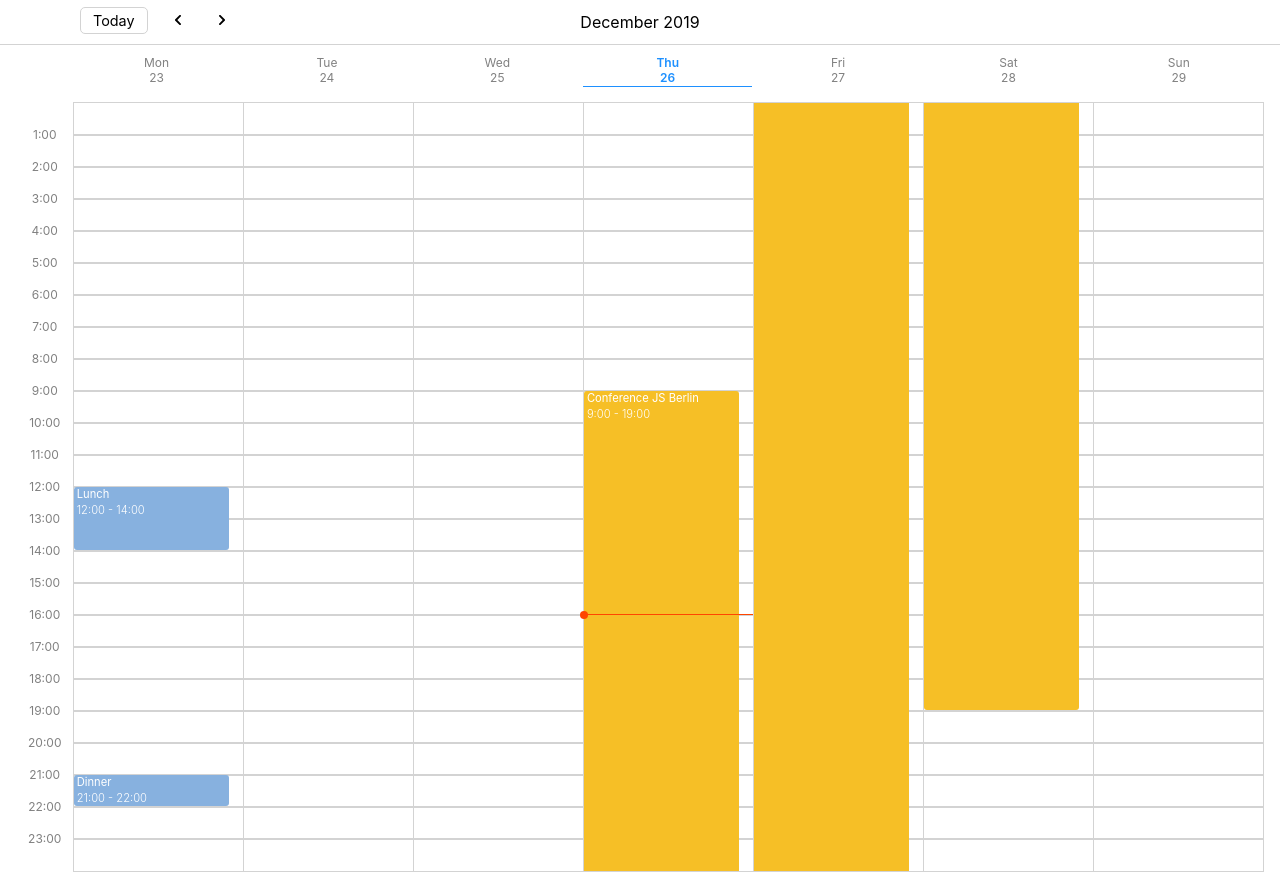
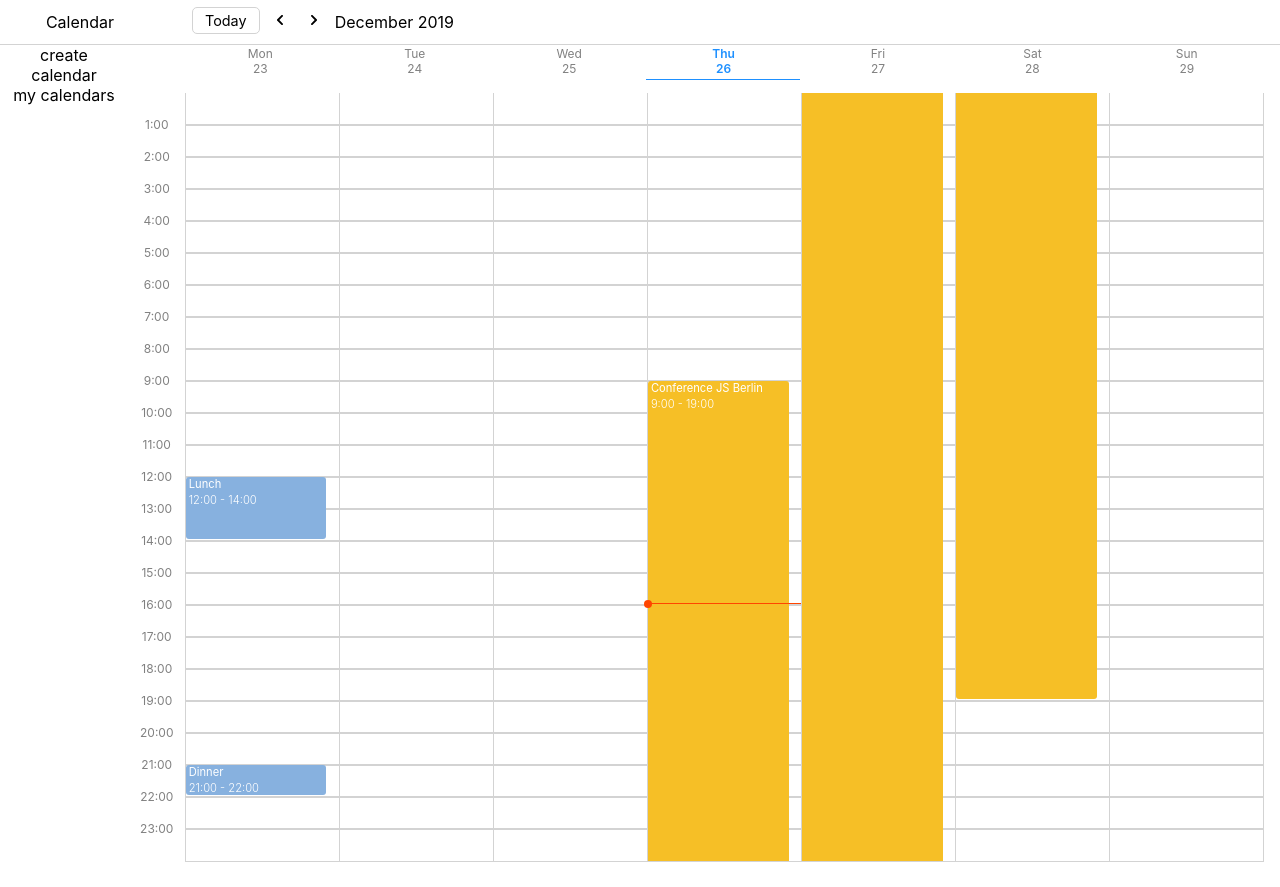
Before and after one commit to smikulic/gcalendar-clone-client, a React (Create React App) app: page / in a window 1280 px wide. Built offline with nearby package versions, Linux system fonts and the light colour scheme.

Commit message:
Update layout

```diff
--- a/src/App.css
+++ b/src/App.css
@@ -6,9 +6,54 @@
   box-sizing: border-box;
 }
 
+.sidebar {
+  z-index: 2;
+  position: fixed;
+  top: 2.8rem;
+  width: 8rem;
+  height: 100%;
+  background: white;
+}
+
+.main-overview {
+  padding-top: 2.8rem;
+  padding-left: 7rem;
+}
+
+.days-axis {
+  z-index: 2;
+  position: fixed;
+  left: 7rem;
+  right: 0;
+  display: flex;
+  padding: 0 1rem 0.8rem 1rem;
+  min-width: 42rem;
+  height: 3rem;
+  background: white;
+}
+
+.days-axis .hours-axis {
+  width: 3.6rem;
+}
+
+.day-label {
+  padding: 0.1rem 0;
+  width: 14.2%;
+  font-size: 0.75rem;
+  color: gray;
+  border-bottom: 1px solid transparent;
+  outline: 1px solid white;
+}
+
+.day-label.active {
+  font-weight: 600;
+  color: dodgerblue;
+  border-bottom: 1px solid dodgerblue;
+}
+
 .week-overview {
   display: inline-flex;
-  padding: 1rem;
+  padding: 3rem 1rem 1rem 1rem;
   min-width: 42rem;
   width: 100%;
   height: 100%;
@@ -84,32 +129,6 @@
   cursor: ns-resize;
 }
 
-.days-axis {
-  display: flex;
-  margin: 0.5rem 0 0 0;
-  padding: 0 1rem;
-  min-width: 42rem;
-}
-
-.days-axis .hours-axis {
-  width: 3.6rem;
-}
-
-.day-label {
-  padding: 0.1rem 0;
-  width: 14.2%;
-  font-size: 0.75rem;
-  color: gray;
-  border-bottom: 1px solid transparent;
-  outline: 1px solid white;
-}
-
-.day-label.active {
-  font-weight: 600;
-  color: dodgerblue;
-  border-bottom: 1px solid dodgerblue;
-}
-
 .hour-label {
   padding: 0 0.75rem;
   height: 2rem;
@@ -160,11 +179,6 @@
   border-radius: 3px;
 }
 
-
-/* .hour-wrapper.between:last-child .hour {
-  height: 1.9rem;
-} */
-
 .hour.is-active {
   background-color: #0e61b9;
 }
--- a/src/App.js
+++ b/src/App.js
@@ -9,6 +9,7 @@ import './App.css';
 
 // TODO:
 // 1. Add overlapping events (2 during the same time)
+// 2. Fixed height calendar scroll
 // 2. Drag and drop events
 // 3. Expand events (edit for time end)
 class App extends Component {
@@ -194,6 +195,14 @@ class App extends Component {
           onClickNextWeek={() => this.changeCurrentWeek('next')}
           title={`${currentWeek.weekStart.toLocaleString('default', { month: 'long' })} ${currentWeek.weekStart.getFullYear()}`}
         />
+        <div className="sidebar">
+          <div>create</div>
+          <div>calendar</div>
+          <div>my calendars</div>
+        </div>
+
+        <div className="main-overview">
+
           <div className="days-axis">
             <div className="hours-axis">
               <div className="hour-label">0</div>
@@ -214,6 +223,7 @@ class App extends Component {
               )
             })}
           </div>
+
           <div className="week-overview" onMouseMove={resizeStart ? this.handleMouseMove : undefined}>
             <div className="hours-axis">
               { totalHours.map((hour, key) => <div key={key} className="hour-label">{hour}</div>) }
@@ -305,6 +315,8 @@ class App extends Component {
               })}
             </div>
           </div>
+
+        </div>
       </div>
     );
   }
--- a/src/components/CreateEventPopup/CreateEventPopup.css
+++ b/src/components/CreateEventPopup/CreateEventPopup.css
@@ -117,7 +117,8 @@
   border-bottom: 1px solid #0e61b9;
 }
 
-.create-event-popup .popup-submit-button {
+.create-event-popup .popup-submit-button,
+ .create-event-popup .popup-more-options-button {
   position: absolute;
   right: 1rem;
   bottom: 1rem;
@@ -127,6 +128,7 @@
   font-weight: 500;
   color: white;
   background: #0e61b9;
+  border: 1px solid transparent;
   border-radius: 5px;
   transition: background 0.15s ease-in-out;
   outline: 0;
@@ -138,9 +140,19 @@
     bottom: 0.6rem;
   }
 }
-
 .create-event-popup .popup-submit-button:hover {
   background: #0e61b9c9;
+}
+
+.create-event-popup .popup-more-options-button {
+  right: 5.4rem;
+  width: 6rem;
+  background: white;
+  color: gray;
+}
+.create-event-popup .popup-more-options-button:hover {
+  background: #eee;
+  cursor: not-allowed; /* remove after feature is done */
 }
 
 .create-event-popup .close-button {
--- a/src/components/CreateEventPopup/CreateEventPopup.js
+++ b/src/components/CreateEventPopup/CreateEventPopup.js
@@ -75,6 +75,12 @@ export default function CreateEventPopup ({
         />
       </div>
       <button
+        className="popup-more-options-button"
+        // onClick={onMoreOptions}
+      >
+        More options
+      </button>
+      <button
         className="popup-submit-button"
         onClick={onSaveEvent}
       >
--- a/src/components/Header/Header.css
+++ b/src/components/Header/Header.css
@@ -1,12 +1,22 @@
 .header {
+  z-index: 3;
+  position: fixed;
+  top: 0;
+  display: flex;
   padding: 0.75rem 1rem;
+  width: 100%;
+  height: 2.8rem;
+  background: white;
   border-bottom: 1px solid lightgray;
 }
 
+.header .title {
+  width: 8rem;
+}
+
 .header .change-week {
-  display: inline-flex;
-  left: 5rem;
-  position: absolute;
+  display: flex;
+  padding-left: 3rem;
   justify-content: center;
   align-content: center;
   align-items: center;
@@ -14,7 +24,7 @@
 }
 
 .header .change-week span {
-  margin-right: 1rem;
+  margin-right: 0.4rem;
   cursor: pointer;
 }
 
--- a/src/components/Header/Header.js
+++ b/src/components/Header/Header.js
@@ -11,6 +11,7 @@ export default function Header ({
 }) {
   return (
     <div className="header" onClick={onClick}>
+      <div className="title">Calendar</div>
       <div className="change-week">
         <span className="today" onClick={onClickToday}>
           today
```
Lines whose indentation alone changed are shown as unchanged.
